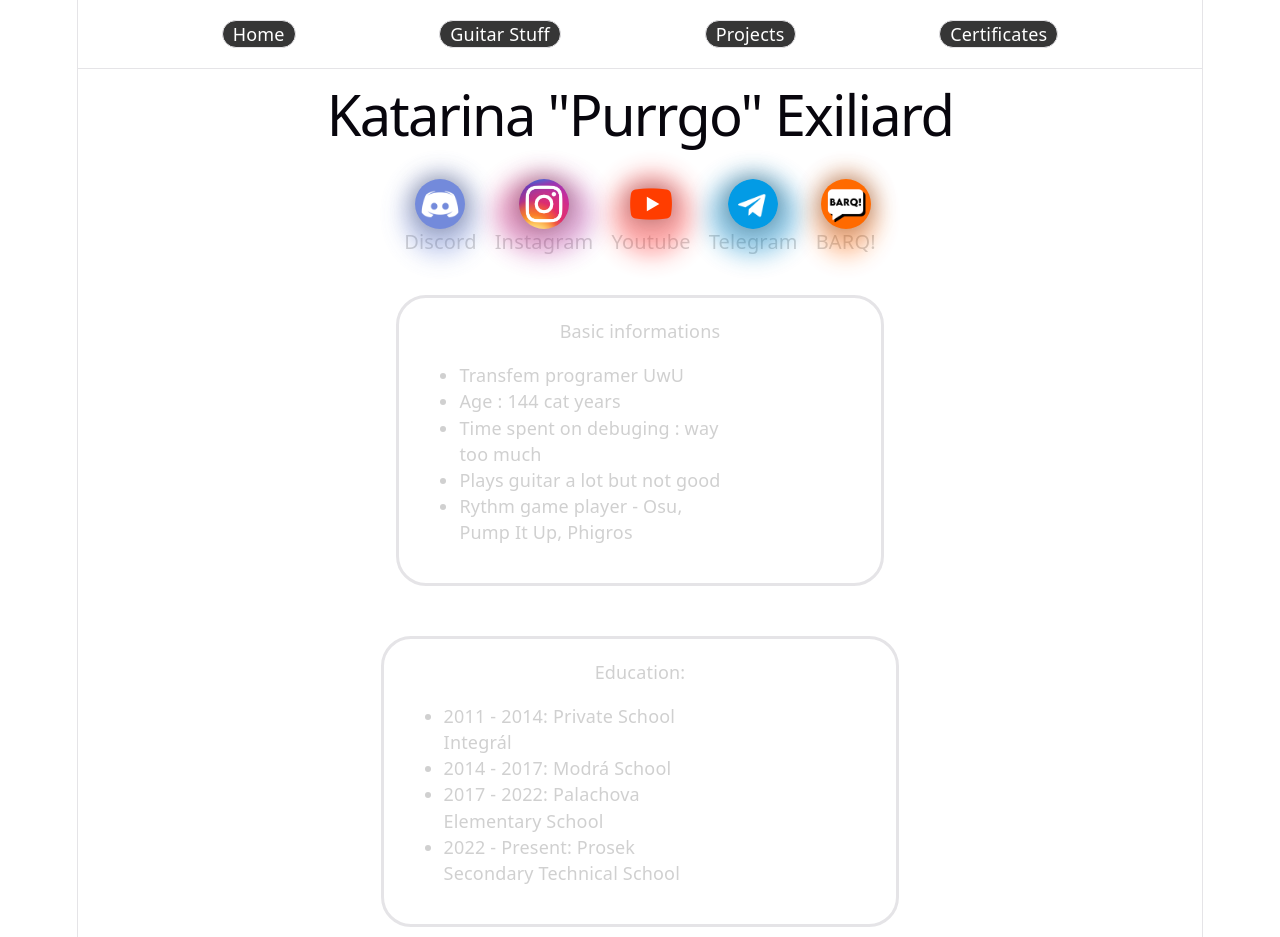
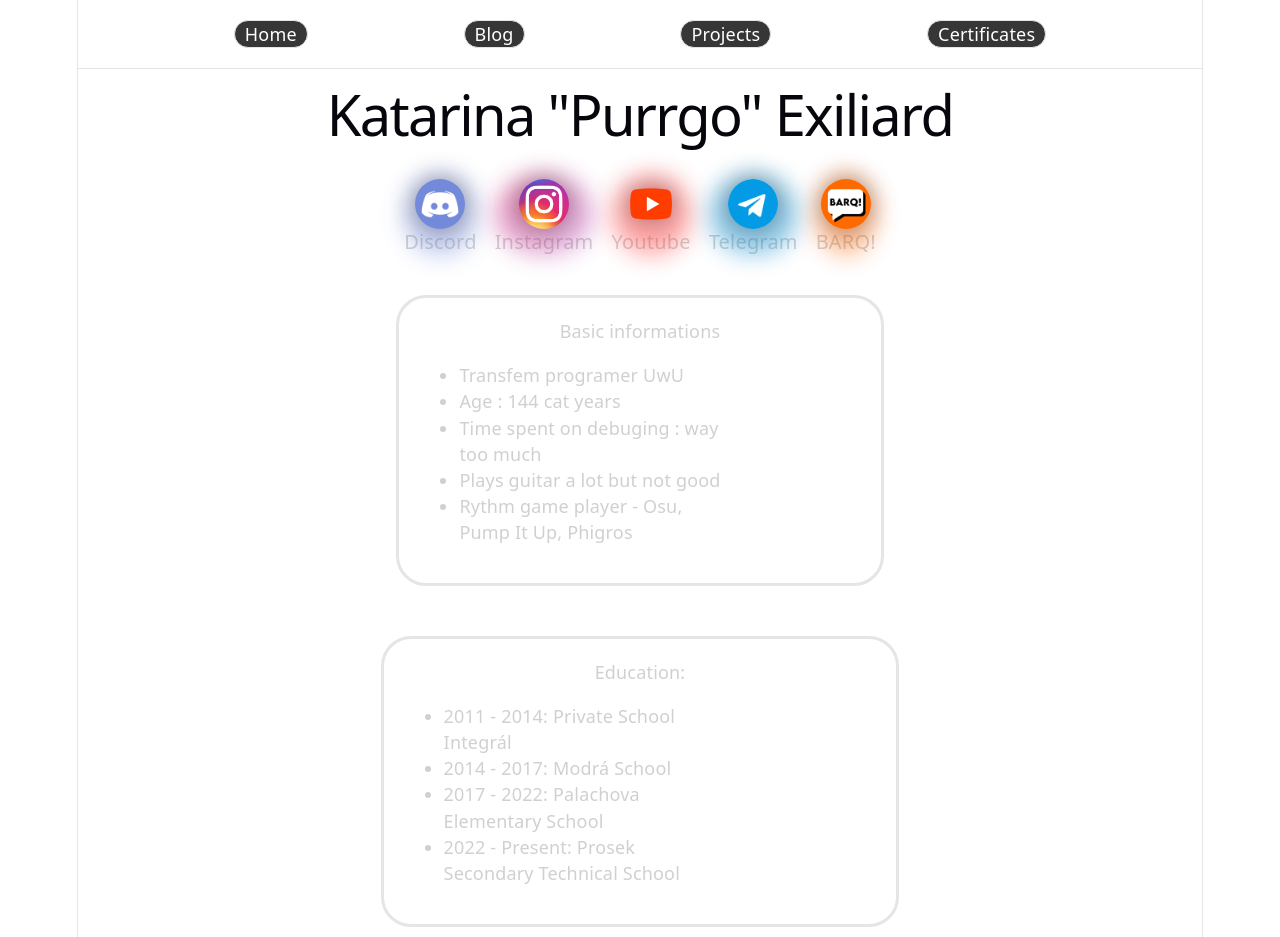
Before and after one commit to PurrgoExiliard/Purrgo-Exiliard, a React (Vite) app: page / in a window 1280 px wide. Built offline with nearby package versions, Linux system fonts and the light colour scheme.

Commit message:
rename Blog

```diff
--- a/src/App.tsx
+++ b/src/App.tsx
@@ -56,7 +56,7 @@ function App() {
       <NavUI />
       <Routes >
         <Route path="/" element={<Home />} />
-        <Route path="/Guitar" element={<Blog />} />
+        <Route path="/Blog" element={<Blog />} />
         <Route path="/Projects" element={<Projects dataset={ProjectData}/>} />
         <Route path="/Certificates" element={<Certificates dataset={testData}/>}/>
       </Routes>
--- a/src/components/NavUI.tsx
+++ b/src/components/NavUI.tsx
@@ -8,7 +8,7 @@ function NavUI() {
                         <Link className="nav-link" to="/">Home</Link>
                     </div>
                     <div className="link_box">
-                        <Link className="nav_link" to="/Guitar">Guitar Stuff</Link>
+                        <Link className="nav_link" to="/Blog">Blog</Link>
                     </div>
                     <div className="link_box">
                         <Link className="nav_link" to="/Projects">Projects</Link>
```
